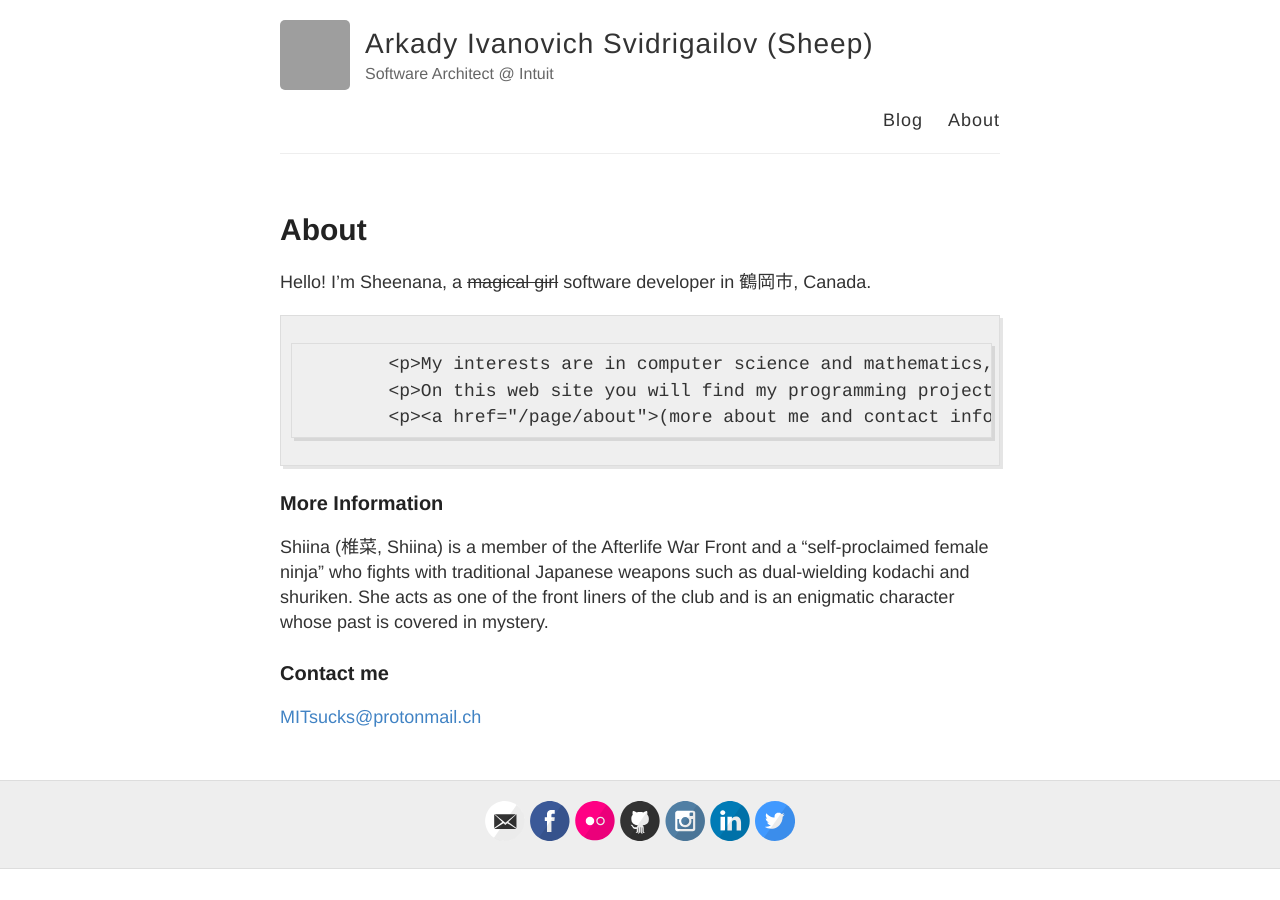
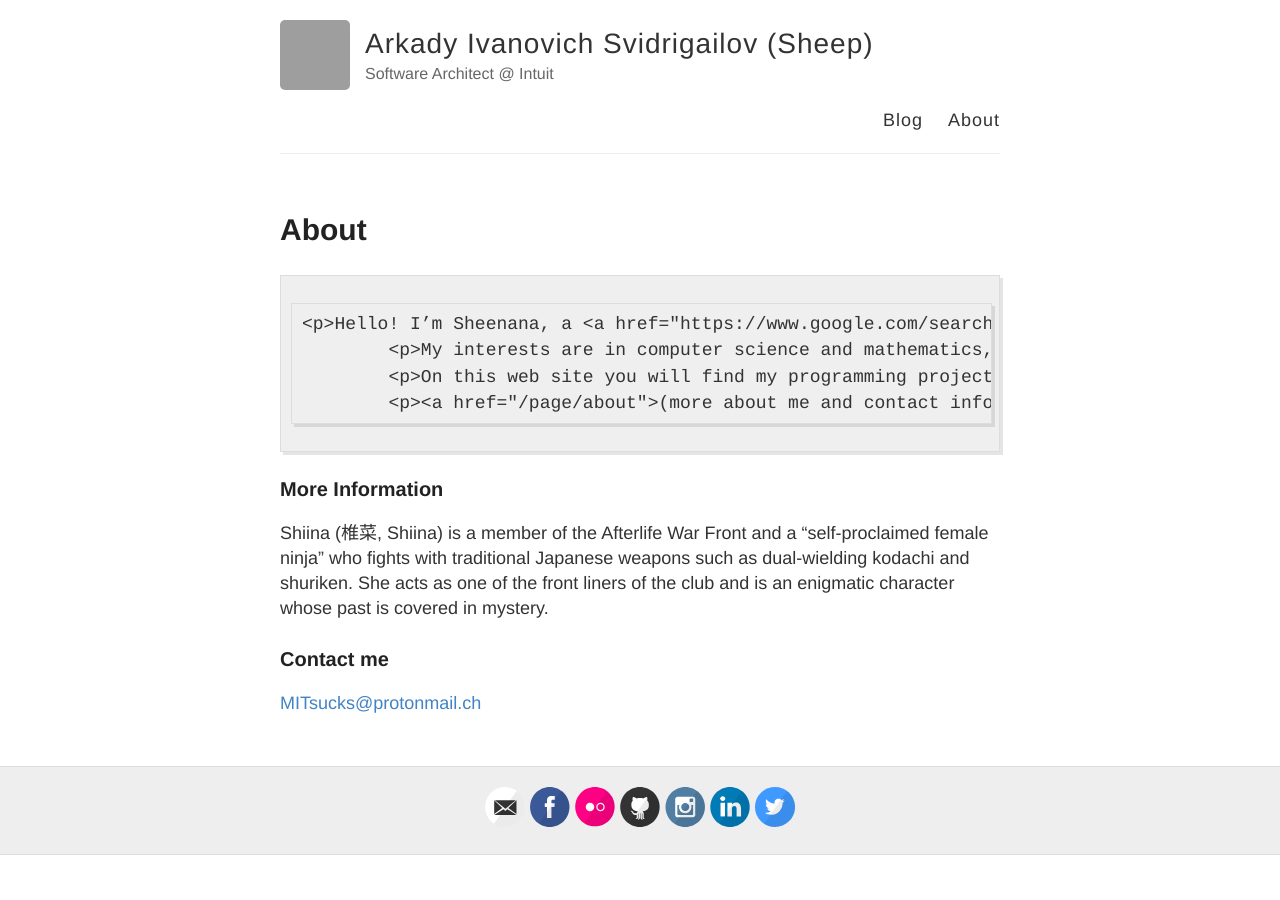
Before and after one commit to femaleninja/femaleninja.github.io, a Jekyll site: the page built from about.md, in a window 1280 px wide. Built offline with Jekyll 4.4.1, drawn with Linux system fonts in a browser that asks for light colours; grey boxes are pictures that could not be loaded.

Commit message:
formatting

```diff
--- a/about.md
+++ b/about.md
@@ -4,7 +4,7 @@ title: About
 permalink: /about/
 ---
 
-<p>Hello! I’m Sheenana, a <a href="https://www.google.com/search?tbm=isch&amp;q=mahou+shoujo" title="Google image search: mahou shoujo" style="color:inherit"><del style="text-decoration:line-through">magical girl</del></a> software developer in 鶴岡市, Canada.</p>
+    <p>Hello! I’m Sheenana, a <a href="https://www.google.com/search?tbm=isch&amp;q=mahou+shoujo" title="Google image search: mahou shoujo" style="color:inherit"><del style="text-decoration:line-through">magical girl</del></a> software developer in 鶴岡市.</p>
 		<p>My interests are in computer science and mathematics, and I strive to write clean, simple code for practical applications.</p>
 		<p>On this web site you will find my programming projects, mathematical ideas, various writings, and random work.</p>
 		<p><a href="/page/about">(more about me and contact info)</a></p>
```
